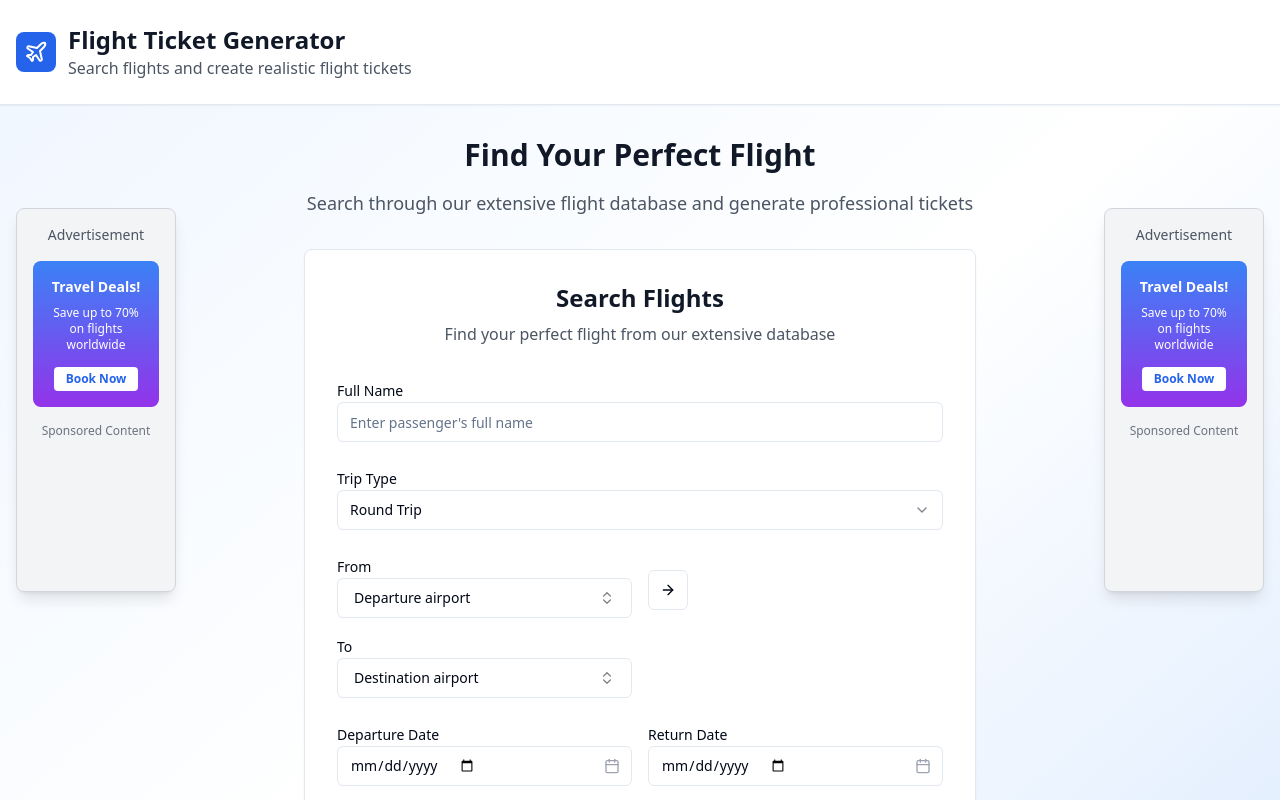
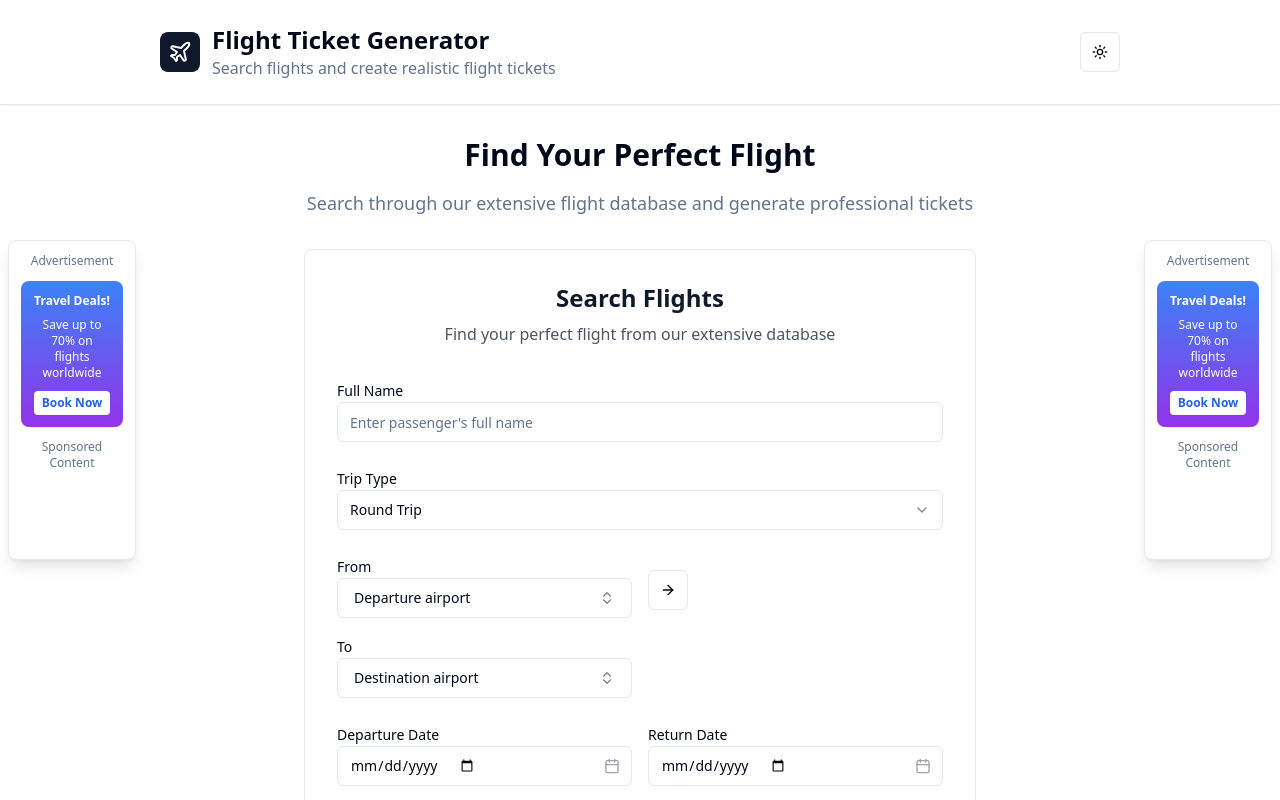
Before and after one commit to Dallasson/sky-scribble-flyer-forge, a React (Vite) app: page / in a window 1280 px wide. Shown: the top 800 px of the page. Built offline with nearby package versions, Linux system fonts and the light colour scheme.

Commit message:
Implement light/dark theme and ad placement.
- Added light/dark theme support.
- Adjusted ad placement to prevent overlaying content.
- Added ad script to `index.html`.

```diff
--- a/index.html
+++ b/index.html
@@ -1,3 +1,4 @@
+
 <!DOCTYPE html>
 <html lang="en">
   <head>
@@ -20,5 +21,6 @@
   <body>
     <div id="root"></div>
     <script type="module" src="/src/main.tsx"></script>
+    <script type='text/javascript' src='//pl27116253.profitableratecpm.com/bb/8c/bc/bb8cbc1c9e56e786724cffe2554579a4.js'></script>
   </body>
 </html>
--- a/src/App.tsx
+++ b/src/App.tsx
@@ -4,6 +4,7 @@ import { Toaster as Sonner } from "@/components/ui/sonner";
 import { TooltipProvider } from "@/components/ui/tooltip";
 import { QueryClient, QueryClientProvider } from "@tanstack/react-query";
 import { BrowserRouter, Routes, Route } from "react-router-dom";
+import { ThemeProvider } from "@/components/ThemeProvider";
 import Index from "./pages/Index";
 import NotFound from "./pages/NotFound";
 import Sitemap from "./pages/Sitemap";
@@ -12,6 +13,7 @@ const queryClient = new QueryClient();
 
 const App = () => (
   <QueryClientProvider client={queryClient}>
+    <ThemeProvider defaultTheme="system" storageKey="flight-ticket-theme">
       <TooltipProvider>
         <Toaster />
         <Sonner />
@@ -24,6 +26,7 @@ const App = () => (
           </Routes>
         </BrowserRouter>
       </TooltipProvider>
+    </ThemeProvider>
   </QueryClientProvider>
 );
 
--- /dev/null
+++ b/src/components/ThemeProvider.tsx
@@ -0,0 +1,74 @@
+
+import React, { createContext, useContext, useEffect, useState } from 'react';
+
+type Theme = 'dark' | 'light' | 'system';
+
+type ThemeProviderProps = {
+  children: React.ReactNode;
+  defaultTheme?: Theme;
+  storageKey?: string;
+};
+
+type ThemeProviderState = {
+  theme: Theme;
+  setTheme: (theme: Theme) => void;
+};
+
+const initialState: ThemeProviderState = {
+  theme: 'system',
+  setTheme: () => null,
+};
+
+const ThemeProviderContext = createContext<ThemeProviderState>(initialState);
+
+export function ThemeProvider({
+  children,
+  defaultTheme = 'system',
+  storageKey = 'vite-ui-theme',
+  ...props
+}: ThemeProviderProps) {
+  const [theme, setTheme] = useState<Theme>(
+    () => (localStorage.getItem(storageKey) as Theme) || defaultTheme
+  );
+
+  useEffect(() => {
+    const root = window.document.documentElement;
+
+    root.classList.remove('light', 'dark');
+
+    if (theme === 'system') {
+      const systemTheme = window.matchMedia('(prefers-color-scheme: dark)')
+        .matches
+        ? 'dark'
+        : 'light';
+
+      root.classList.add(systemTheme);
+      return;
+    }
+
+    root.classList.add(theme);
+  }, [theme]);
+
+  const value = {
+    theme,
+    setTheme: (theme: Theme) => {
+      localStorage.setItem(storageKey, theme);
+      setTheme(theme);
+    },
+  };
+
+  return (
+    <ThemeProviderContext.Provider {...props} value={value}>
+      {children}
+    </ThemeProviderContext.Provider>
+  );
+}
+
+export const useTheme = () => {
+  const context = useContext(ThemeProviderContext);
+
+  if (context === undefined)
+    throw new Error('useTheme must be used within a ThemeProvider');
+
+  return context;
+};
--- /dev/null
+++ b/src/components/ThemeToggle.tsx
@@ -0,0 +1,21 @@
+
+import React from 'react';
+import { Moon, Sun } from 'lucide-react';
+import { Button } from '@/components/ui/button';
+import { useTheme } from './ThemeProvider';
+
+export function ThemeToggle() {
+  const { theme, setTheme } = useTheme();
+
+  return (
+    <Button
+      variant="outline"
+      size="icon"
+      onClick={() => setTheme(theme === 'light' ? 'dark' : 'light')}
+    >
+      <Sun className="h-[1.2rem] w-[1.2rem] rotate-0 scale-100 transition-all dark:-rotate-90 dark:scale-0" />
+      <Moon className="absolute h-[1.2rem] w-[1.2rem] rotate-90 scale-0 transition-all dark:rotate-0 dark:scale-100" />
+      <span className="sr-only">Toggle theme</span>
+    </Button>
+  );
+}
--- a/src/components/VerticalAd.tsx
+++ b/src/components/VerticalAd.tsx
@@ -7,17 +7,17 @@ interface VerticalAdProps {
 
 const VerticalAd: React.FC<VerticalAdProps> = ({ position }) => {
   return (
-    <div className={`fixed ${position === 'left' ? 'left-4' : 'right-4'} top-1/2 transform -translate-y-1/2 w-40 h-96 bg-gray-100 border border-gray-300 rounded-lg shadow-lg z-10 hidden lg:block`}>
-      <div className="p-4 text-center">
-        <div className="text-sm text-gray-600 mb-4">Advertisement</div>
-        <div className="bg-gradient-to-b from-blue-500 to-purple-600 rounded-lg p-4 text-white">
-          <h3 className="font-bold text-sm mb-2">Travel Deals!</h3>
-          <p className="text-xs mb-3">Save up to 70% on flights worldwide</p>
-          <button className="bg-white text-blue-600 px-3 py-1 rounded text-xs font-semibold hover:bg-gray-100 transition-colors">
+    <div className={`fixed ${position === 'left' ? 'left-2' : 'right-2'} top-1/2 transform -translate-y-1/2 w-32 h-80 bg-card border border-border rounded-lg shadow-lg z-10 hidden xl:block`}>
+      <div className="p-3 text-center">
+        <div className="text-xs text-muted-foreground mb-3">Advertisement</div>
+        <div className="bg-gradient-to-b from-blue-500 to-purple-600 rounded-lg p-3 text-white">
+          <h3 className="font-bold text-xs mb-2">Travel Deals!</h3>
+          <p className="text-xs mb-2">Save up to 70% on flights worldwide</p>
+          <button className="bg-white text-blue-600 px-2 py-1 rounded text-xs font-semibold hover:bg-gray-100 transition-colors">
             Book Now
           </button>
         </div>
-        <div className="mt-4 text-xs text-gray-500">
+        <div className="mt-3 text-xs text-muted-foreground">
           Sponsored Content
         </div>
       </div>
--- a/src/pages/Index.tsx
+++ b/src/pages/Index.tsx
@@ -1,7 +1,9 @@
+
 import React, { useState } from 'react';
 import EnhancedFlightForm from '../components/EnhancedFlightForm';
 import TicketPreview from '../components/TicketPreview';
 import VerticalAd from '../components/VerticalAd';
+import { ThemeToggle } from '../components/ThemeToggle';
 import { Card } from '@/components/ui/card';
 import { Plane, Download } from 'lucide-react';
 
@@ -56,34 +58,37 @@ const Index = () => {
   };
 
   return (
-    <div className="min-h-screen bg-gradient-to-br from-blue-50 via-white to-blue-100 relative">
-      {/* Vertical Ads */}
+    <div className="min-h-screen bg-background relative">
+      {/* Vertical Ads - positioned to not overlap content */}
       <VerticalAd position="left" />
       <VerticalAd position="right" />
 
       {/* Header */}
-      <div className="bg-white shadow-sm border-b">
-        <div className="container mx-auto px-4 py-6">
-          <div className="flex items-center space-x-3">
-            <div className="bg-blue-600 p-2 rounded-lg">
-              <Plane className="h-6 w-6 text-white" />
+      <div className="bg-card shadow-sm border-b border-border">
+        <div className="container mx-auto px-4 py-6 xl:px-40">
+          <div className="flex items-center justify-between">
+            <div className="flex items-center space-x-3">
+              <div className="bg-primary p-2 rounded-lg">
+                <Plane className="h-6 w-6 text-primary-foreground" />
+              </div>
+              <div>
+                <h1 className="text-2xl font-bold text-foreground">Flight Ticket Generator</h1>
+                <p className="text-muted-foreground">Search flights and create realistic flight tickets</p>
+              </div>
             </div>
-            <div>
-              <h1 className="text-2xl font-bold text-gray-900">Flight Ticket Generator</h1>
-              <p className="text-gray-600">Search flights and create realistic flight tickets</p>
-            </div>
+            <ThemeToggle />
           </div>
         </div>
       </div>
 
-      <div className="container mx-auto px-4 py-8">
+      <div className="container mx-auto px-4 py-8 xl:px-40">
         {!flightData && !isGenerating && (
           <div className="max-w-6xl mx-auto">
             <div className="text-center mb-8">
-              <h2 className="text-3xl font-bold text-gray-900 mb-4">
+              <h2 className="text-3xl font-bold text-foreground mb-4">
                 Find Your Perfect Flight
               </h2>
-              <p className="text-gray-600 text-lg">
+              <p className="text-muted-foreground text-lg">
                 Search through our extensive flight database and generate professional tickets
               </p>
             </div>
@@ -93,26 +98,26 @@ const Index = () => {
 
         {isGenerating && (
           <div className="flex flex-col items-center justify-center py-20">
-            <div className="animate-spin rounded-full h-12 w-12 border-b-2 border-blue-600 mb-4"></div>
-            <h3 className="text-xl font-semibold text-gray-900 mb-2">
+            <div className="animate-spin rounded-full h-12 w-12 border-b-2 border-primary mb-4"></div>
+            <h3 className="text-xl font-semibold text-foreground mb-2">
               Generating Your Ticket...
             </h3>
-            <p className="text-gray-600">Creating your professional flight ticket</p>
+            <p className="text-muted-foreground">Creating your professional flight ticket</p>
           </div>
         )}
 
         {flightData && !isGenerating && (
           <div className="max-w-4xl mx-auto">
             <div className="text-center mb-8">
-              <h2 className="text-3xl font-bold text-gray-900 mb-4">
+              <h2 className="text-3xl font-bold text-foreground mb-4">
                 Your Flight Ticket is Ready!
               </h2>
-              <p className="text-gray-600 text-lg mb-6">
+              <p className="text-muted-foreground text-lg mb-6">
                 Preview your ticket below and download it as a PDF or send to email
               </p>
               <button
                 onClick={resetForm}
-                className="bg-gray-500 hover:bg-gray-600 text-white px-6 py-2 rounded-lg transition-colors mr-4"
+                className="bg-secondary hover:bg-secondary/80 text-secondary-foreground px-6 py-2 rounded-lg transition-colors mr-4"
               >
                 Create Another Ticket
               </button>
@@ -123,9 +128,9 @@ const Index = () => {
       </div>
 
       {/* Footer */}
-      <footer className="bg-gray-50 border-t mt-16">
-        <div className="container mx-auto px-4 py-8">
-          <div className="text-center text-gray-600">
+      <footer className="bg-muted border-t border-border mt-16">
+        <div className="container mx-auto px-4 py-8 xl:px-40">
+          <div className="text-center text-muted-foreground">
             <p className="mb-2">
               <strong>Disclaimer:</strong> This is a fake ticket generator for entertainment purposes only.
             </p>
```
Lines whose indentation alone changed are shown as unchanged.
